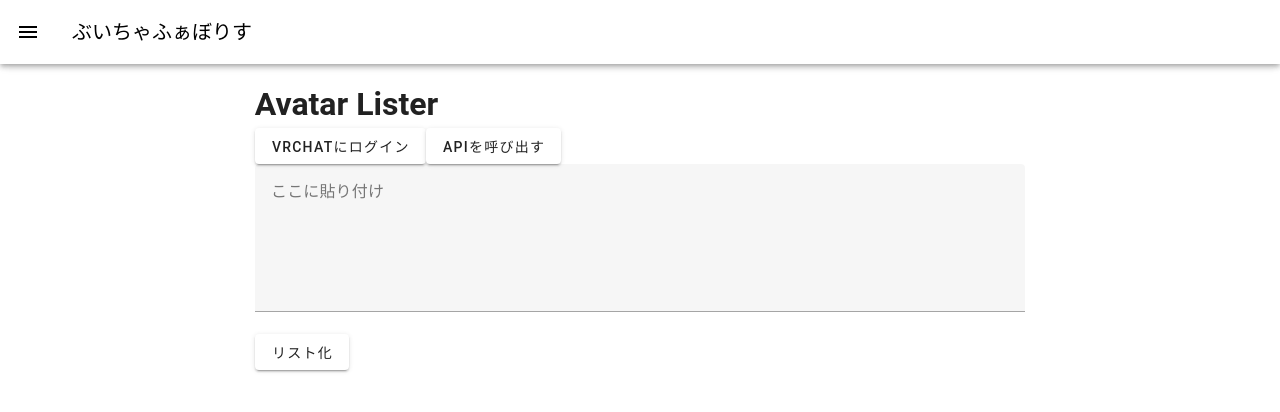
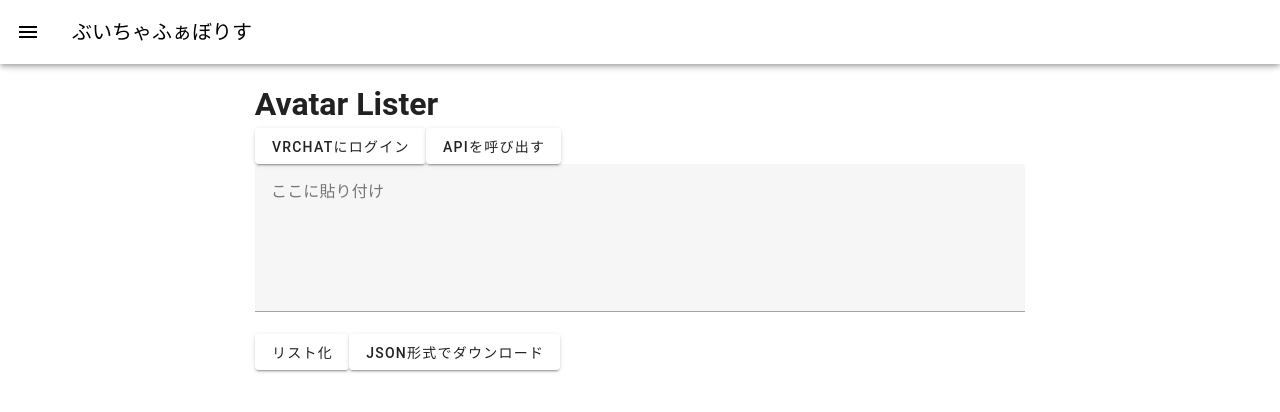
Before and after one commit to yukke271/VRCFavoLister, a Nuxt app in the folder nuxt/app/VRCFavoLister/: page /parser/avatar in a window 1280 px wide. Shown: the top 412 px of the page. Built offline with nearby package versions, Linux system fonts and the light colour scheme.

Commit message:
create utils,add json download func

```diff
--- a/nuxt/app/VRCFavoLister/pages/parser/avatar.vue
+++ b/nuxt/app/VRCFavoLister/pages/parser/avatar.vue
@@ -19,6 +19,7 @@
           outlined
         ></v-textarea>
         <v-btn @click="parseAvatars">リスト化</v-btn>
+        <v-btn @click="downloadJSON">JSON形式でダウンロード</v-btn>
       </v-col>
 
       <v-col cols="12" sm="10" md="8" lg="8">
--- a/nuxt/app/VRCFavoLister/pages/parser/world.vue
+++ b/nuxt/app/VRCFavoLister/pages/parser/world.vue
@@ -24,6 +24,7 @@
           outlined
         ></v-textarea>
         <v-btn @click="parseWorlds">リスト化</v-btn>
+        <v-btn @click="downloadJSON">JSON形式でダウンロード</v-btn>
       </v-col>
 
       <v-col cols="12" sm="10" md="8" lg="8">
--- /dev/null
+++ b/nuxt/app/VRCFavoLister/utils/download/downloadJSON.ts
@@ -0,0 +1,25 @@
+/**
+ * @/utils/download/downloadJSON.ts
+ * included in `@/utils/index.ts`
+ *
+ * 受け取ったAvatar型かWorld型の配列を重複を排除してJSON形式にしてクライアントにダウンロードさせる
+ * @param List Avatar型かWorld型の配列
+ */
+export const downloadJSON = (List: any[]) => {
+  // 重複を排除する
+  const uniqList = List.filter((element, index, self) => {
+    return (
+      self.findIndex((e) => {
+        return e.id === element.id;
+      }) === index
+    );
+  });
+  // JSON形式にする
+  const json = JSON.stringify(uniqList, null, 2);
+  // ダウンロードさせる
+  const blob = new Blob([json], { type: "application/json" });
+  const link = document.createElement("a");
+  link.href = URL.createObjectURL(blob);
+  link.download = "VRCFavoLister.json";
+  link.click();
+};
--- a/nuxt/app/VRCFavoLister/utils/index.ts
+++ b/nuxt/app/VRCFavoLister/utils/index.ts
@@ -1,5 +1,6 @@
 // 配下のディレクトリのオートインポートを有効にする
 export { devLog } from "@/utils/logging/devLog";
+export { downloadJSON } from "@/utils/download/downloadJSON";
 export { worldsParser } from "@/utils/parser/worldsParser";
 export { avatarsParser } from "@/utils/parser/avatarsParser";
 export const isMobile = () => {
```
